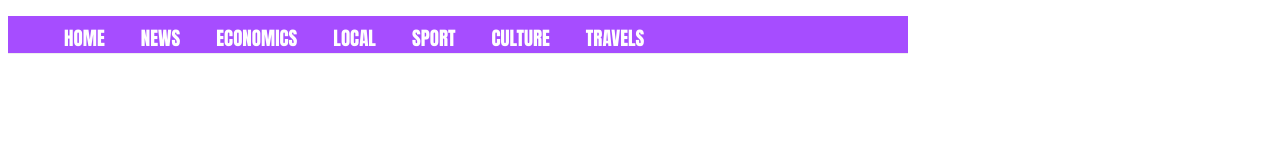
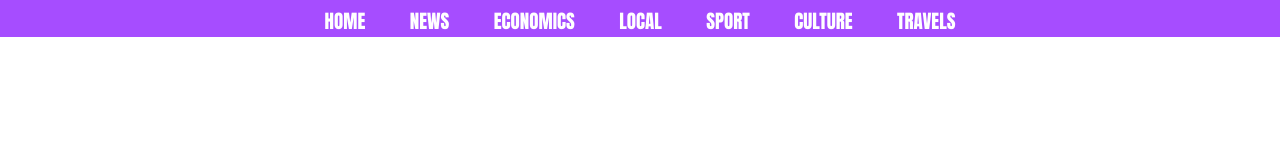
Before and after one commit to Inna-Inna/Inna-Inna.github.io, a plain HTML site: page lesson4/menu1.html in a window 1280 px wide. Drawn offline with Linux system fonts and the light colour scheme.

Commit message:
lesson 4

```diff
--- a/lesson4/css/menu1.css
+++ b/lesson4/css/menu1.css
@@ -1,36 +1,39 @@
+body{
+  width: 100%;
+  padding: 0;
+  margin: 0;
+  font: normal 19px Impact;
+}
+
 .main-nav{
-  width: 900px;
+  width: 100%;
   height: 37px;
   background-color:#a64dff;
-  border-bottom: 1px solid #eeeeee;
-  padding:0;
-  margin:0;
+}
+ul{
+  margin: 0 auto;
+  padding: 0;
+  width: 900px;
+  text-align: center;
+  list-style-type: none;
+  text-transform: uppercase;
 }
 li{
   display:inline-block;
-  list-style-type: none;
-  text-transform: uppercase;
-  height: 100%;
-  padding: 8px 16px;
-  margin: 0px;
-  color: #9fa2b5;
-
 }
 li:hover{
   background-color: #eeeeee;
-  color: #9fa2b5;
 }
 .main-nav li a{
   display: block;
   text-decoration: none;
   color: #fff;
-  font: normal 19px Impact;
-  margin: 0px;
+  padding: 7px 20px;
 }
-
 .main-nav li a:hover{
   color: #9fa2b5;
 }
+
 /*.font-up{
   margin:30px;
   font:myfont;
```
Also changed, not shown: lesson4/css/pager.css (+18 -4 lines), lesson4/pager.html (+5 -5 lines).
